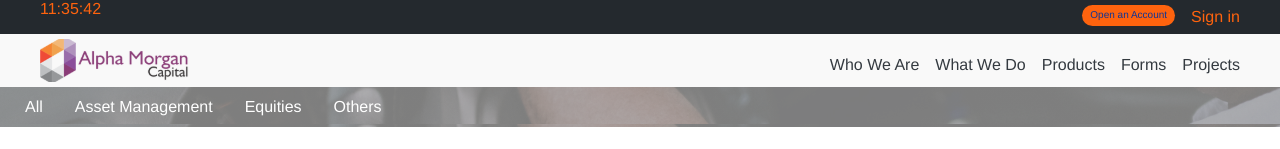
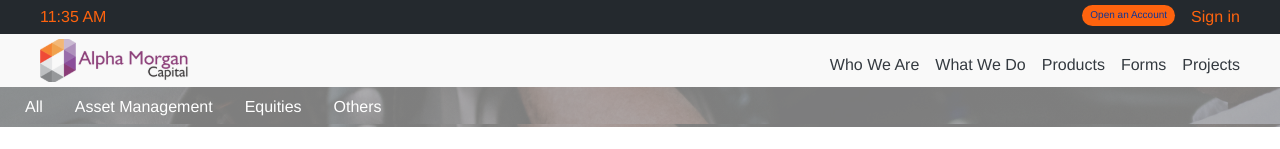
Before and after one commit to Aideagency/alpha-morgan, a Vue app: page / in a window 1280 px wide. Shown: the top 149 px of the page. Built offline with nearby package versions, Linux system fonts and the light colour scheme.

Commit message:
fixed time function

```diff
--- a/src/components/Navbar.vue
+++ b/src/components/Navbar.vue
@@ -1,7 +1,7 @@
 <template>
   <header>
     <div class="top-nav d-flex justify-content-between align-items-center">
-      <p class="time text-orange">{{ timestamp }}</p>
+      <div class="time text-orange">{{ timestamp }}</div>
       <div class="logon d-flex">
         <a class="account mr-3">Open an Account</a>
         <a class="text-orange">Sign in</a>
@@ -115,9 +115,9 @@ export default {
   },
   methods: {
     getNow() {
-      const today = new Date();
-      const time =
-        today.getHours() + ":" + today.getMinutes() + ":" + today.getSeconds();
+      const time = new Date()
+        .toLocaleTimeString()
+        .replace(/([\d]+:[\d]{2})(:[\d]{2})(.*)/, "$1$3");
       this.timestamp = time;
     }
   }
```
